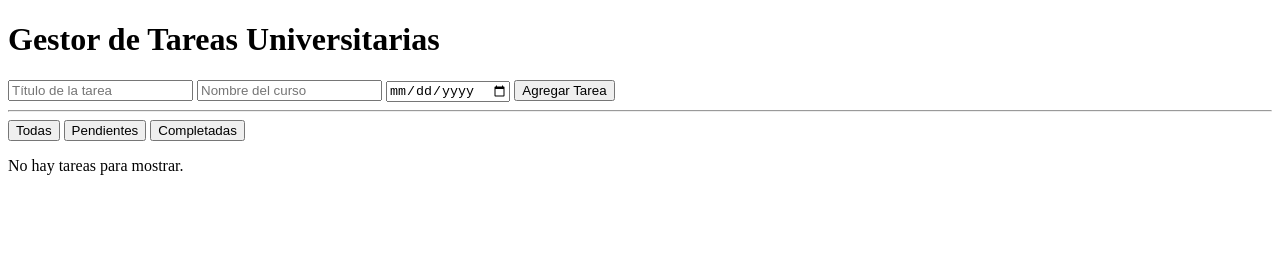
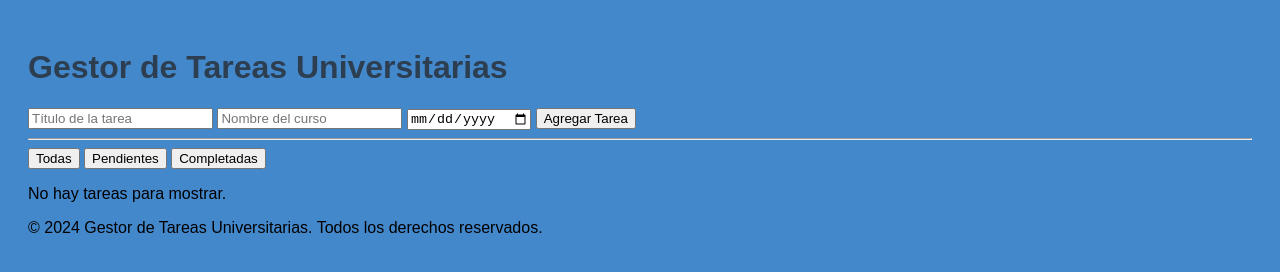
Before and after one commit to rodrigozeballosbruna-cell/IDWeb, a plain HTML site: page Lab04/pagina.html in a window 1280 px wide. Drawn offline with Linux system fonts and the light colour scheme.

Commit message:
Cambio en style y modif.html

```diff
--- a/Lab04/pagina.html
+++ b/Lab04/pagina.html
@@ -30,10 +30,11 @@
     <button onclick="filtrar('completadas')">Completadas</button>
   </div>
 
-  <!-- Lista donde se renderizan las tareas -->
   <ul id="lista-tareas"></ul>
 
-  <!-- Vinculamos el archivo JavaScript -->
   <script src="app.js"></script>
 </body>
+<footer>
+  <p>© 2024 Gestor de Tareas Universitarias. Todos los derechos reservados.</p>
+</footer>
 </html>
--- a/Lab04/style.css
+++ b/Lab04/style.css
@@ -1,9 +1,29 @@
-.head {
-    background-color: #48b81c;
-    font-size: 16px;
+body {
+  background-color: #4488cc;
+  font-family: Arial, sans-serif;
+  padding: 20px;
 }
 
-.completada .texto { text-decoration: line-through; color: rgb(28, 59, 172); }
-.alerta-error { color: red; font-weight: bold; }
-    ul { list-style: none; padding: 0; }
-    li { margin-bottom: 8px; }
+h1 {
+  color: #2c3e50;
+}
+
+.completada .texto {
+  text-decoration: line-through;
+  color: #1c3bac;
+}
+
+.alerta-error {
+  color: red;
+  font-weight: bold;
+}
+
+
+ul {
+  list-style: none;
+  padding: 0;
+}
+
+li {
+  margin-bottom: 8px;
+}
```
